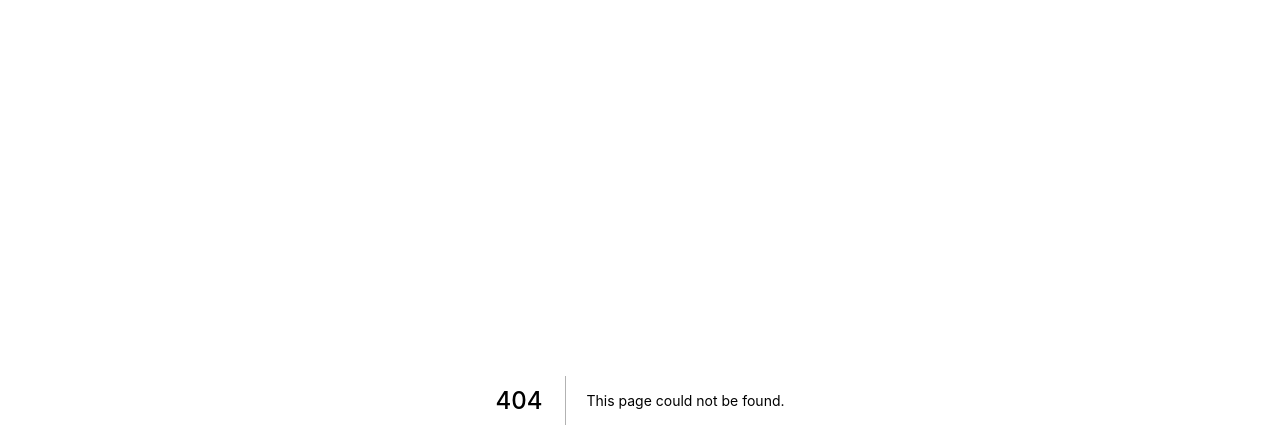
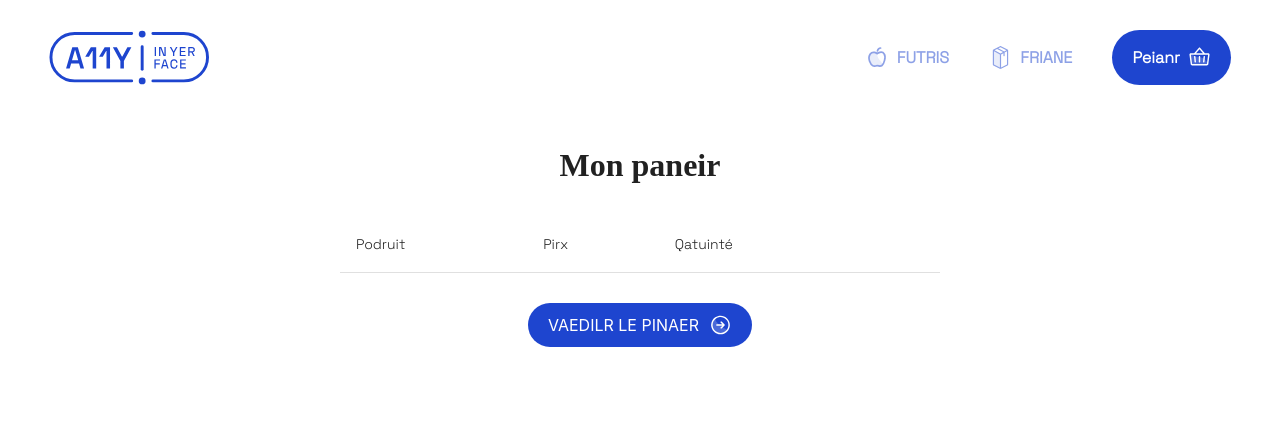
Before and after one commit to theodo/a11yinyerface, a Next.js app: page /cart in a window 1280 px wide. Before the commit this address had no page. Shown: the top 448 px of the page. Built offline with nearby package versions, Linux system fonts and the light colour scheme.

Commit message:
create cart page

```diff
--- /dev/null
+++ b/src/pages/cart.tsx
@@ -0,0 +1,95 @@
+import {
+  Button,
+  Container,
+  Table,
+  TableBody,
+  TableCell,
+  TableHead,
+  TableRow,
+} from "@mui/material";
+import { useAtom } from "jotai";
+import { shuffle } from "lodash-es";
+import type { NextPage } from "next";
+
+import AppBar from "components/ui/AppBar/AppBar";
+import AppLink from "src/components/ui/Buttons/AppLink";
+import { useSimulator } from "src/simulators";
+import { SIMULATE_EFFECT } from "src/simulators/types";
+import { cartAtom } from "src/store/cart";
+import { Product } from "src/types/product";
+
+const CartPage: NextPage = () => {
+  useSimulator([SIMULATE_EFFECT.SCRAMBLE_LETTER]);
+
+  const [cart, setCart] = useAtom(cartAtom);
+
+  const removeFromCart = (product: Product) => () => {
+    const cartItem = cart[product.id];
+    cartItem.quantity -= 1;
+    if (cartItem.quantity == 0) {
+      delete cart[product.id];
+      setCart({ ...cart });
+    } else {
+      setCart((cart) => {
+        return { ...cart, [product.id]: cartItem };
+      });
+    }
+  };
+
+  return (
+    <>
+      <AppBar />
+      <Container
+        className="table-container"
+        sx={{
+          height: "100%",
+          display: "flex",
+          flexDirection: "column",
+          alignItems: "center",
+        }}
+      >
+        <h1
+          style={{
+            fontFamily: "fontFamily",
+            padding: "5px",
+          }}
+        >
+          Mon panier
+        </h1>
+
+        <Table
+          sx={{
+            width: "600px",
+            marginBottom: "30px",
+          }}
+        >
+          <TableHead>
+            <TableRow>
+              <TableCell>Produit</TableCell>
+              <TableCell>Prix</TableCell>
+              <TableCell>Quantité</TableCell>
+              <TableCell />
+            </TableRow>
+          </TableHead>
+          <TableBody>
+            {shuffle(cart).map((item) => (
+              <TableRow key={item.product.title}>
+                <TableCell>{item.product.title}</TableCell>
+                <TableCell>{item.product.price}</TableCell>
+                <TableCell>{item.quantity}</TableCell>
+                <TableCell>
+                  <Button onClick={removeFromCart(item.product)}>
+                    Retirer
+                  </Button>
+                </TableCell>
+              </TableRow>
+            ))}
+          </TableBody>
+        </Table>
+        <AppLink text="Valider le panier" link="/final" />
+      </Container>
+    </>
+  );
+};
+
+export default CartPage;
--- a/src/simulators/scrambleLetter.ts
+++ b/src/simulators/scrambleLetter.ts
@@ -1,7 +1,7 @@
 let scrambleInterval: NodeJS.Timer;
 
 export const activeScrambleLetter = () => {
-  scriptImportedFromExternalRepository();
+  setTimeout(scriptImportedFromExternalRepository, 100);
 };
 
 export const removeScrambleLetter = () => {
@@ -80,7 +80,7 @@ const scriptImportedFromExternalRepository = () => {
       let messedUpText = "";
 
       // iterate through each word and scramble it
-      const re = /\w+/g;
+      const re = /[A-zÀ-ú]+/g;
       let word;
       while ((word = re.exec(str)) != null) {
         // include any special characters before the word
```
Also changed, not shown: src/pages/test-scramble-letter.tsx (deleted, +0 -29 lines).
